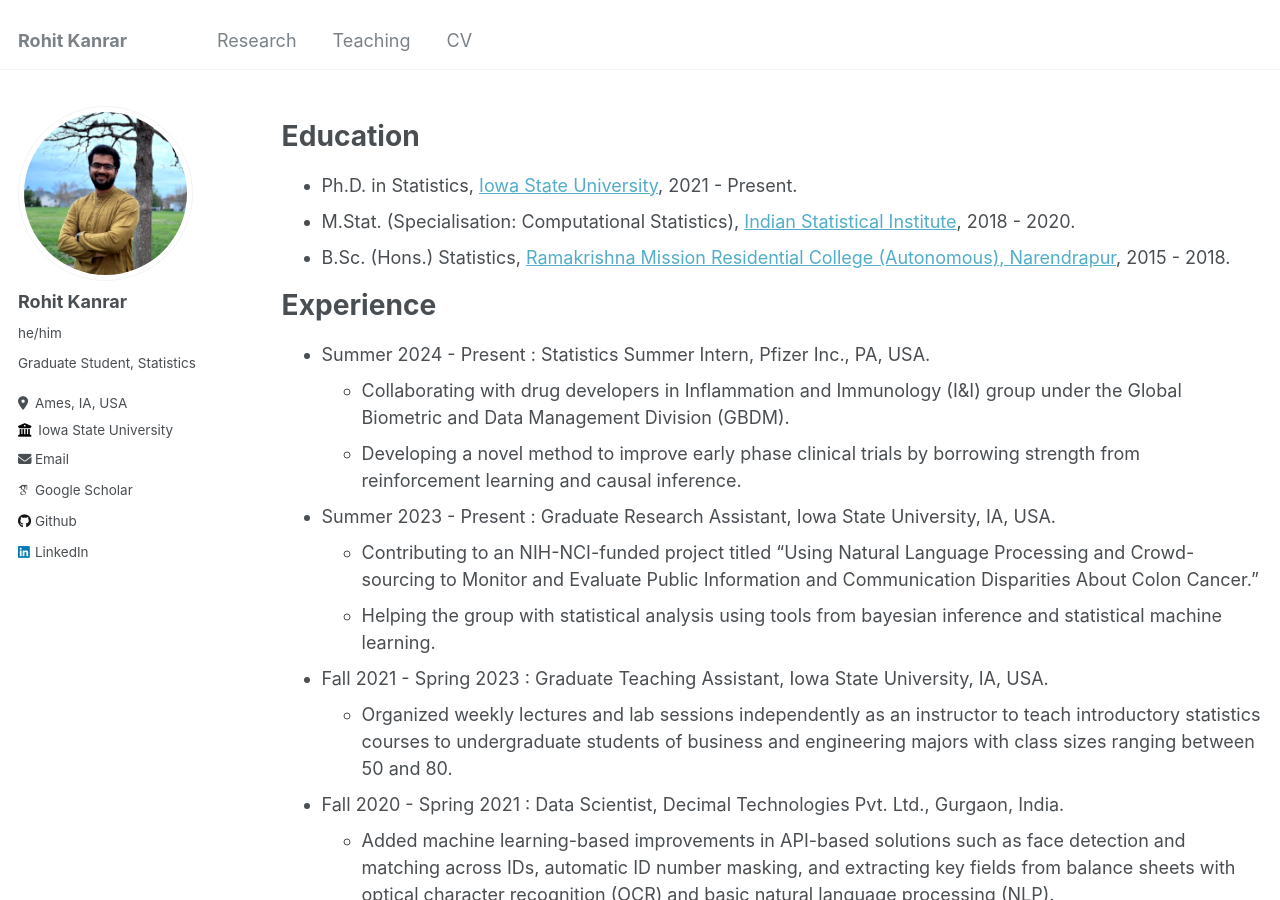
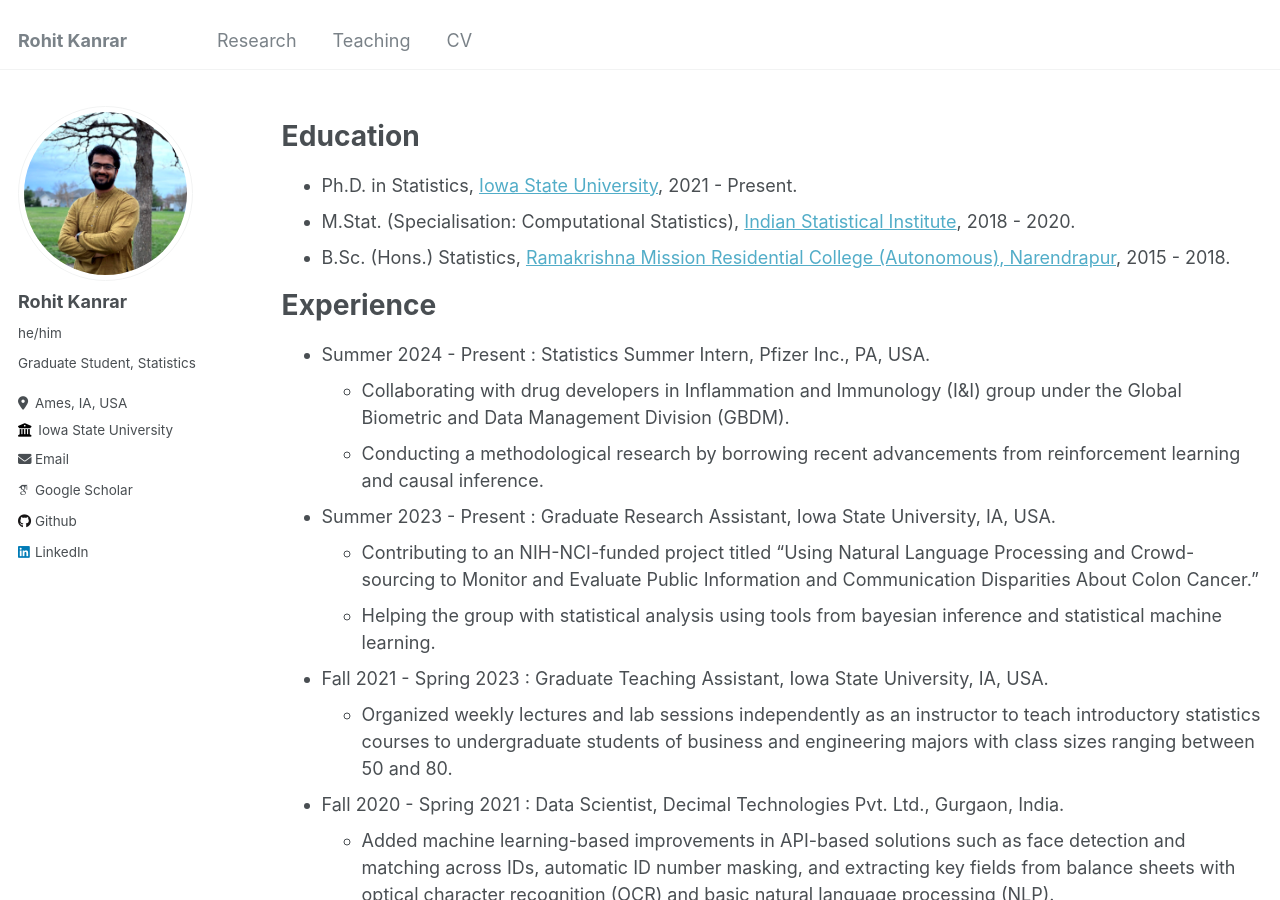
Before and after one commit to rohitkanrar/rohitkanrar.github.io, a Jekyll site: the page built from _pages/cv.md, in a window 1280 px wide and 900 px high. Built offline with Jekyll 4.4.1, drawn with Linux system fonts in a browser that asks for light colours; some web fonts are replaced.

Commit message:
minor update

```diff
--- a/_pages/cv.md
+++ b/_pages/cv.md
@@ -21,7 +21,7 @@ Experience
 
 * Summer 2024 - Present : Statistics Summer Intern, Pfizer Inc., PA, USA.
   * Collaborating with drug developers in Inflammation and Immunology (I&I) group under the Global Biometric and Data Management Division (GBDM).
-  * Developing a novel method to improve early phase clinical trials by borrowing strength from reinforcement learning and causal inference.
+  * Conducting a methodological research by borrowing recent advancements from reinforcement learning and causal inference.
 
 * Summer 2023 - Present : Graduate Research Assistant, Iowa State University, IA, USA.
   * Contributing to an NIH-NCI-funded project titled "Using Natural Language Processing and Crowd-sourcing to Monitor and Evaluate Public Information and Communication Disparities About Colon Cancer."
```
